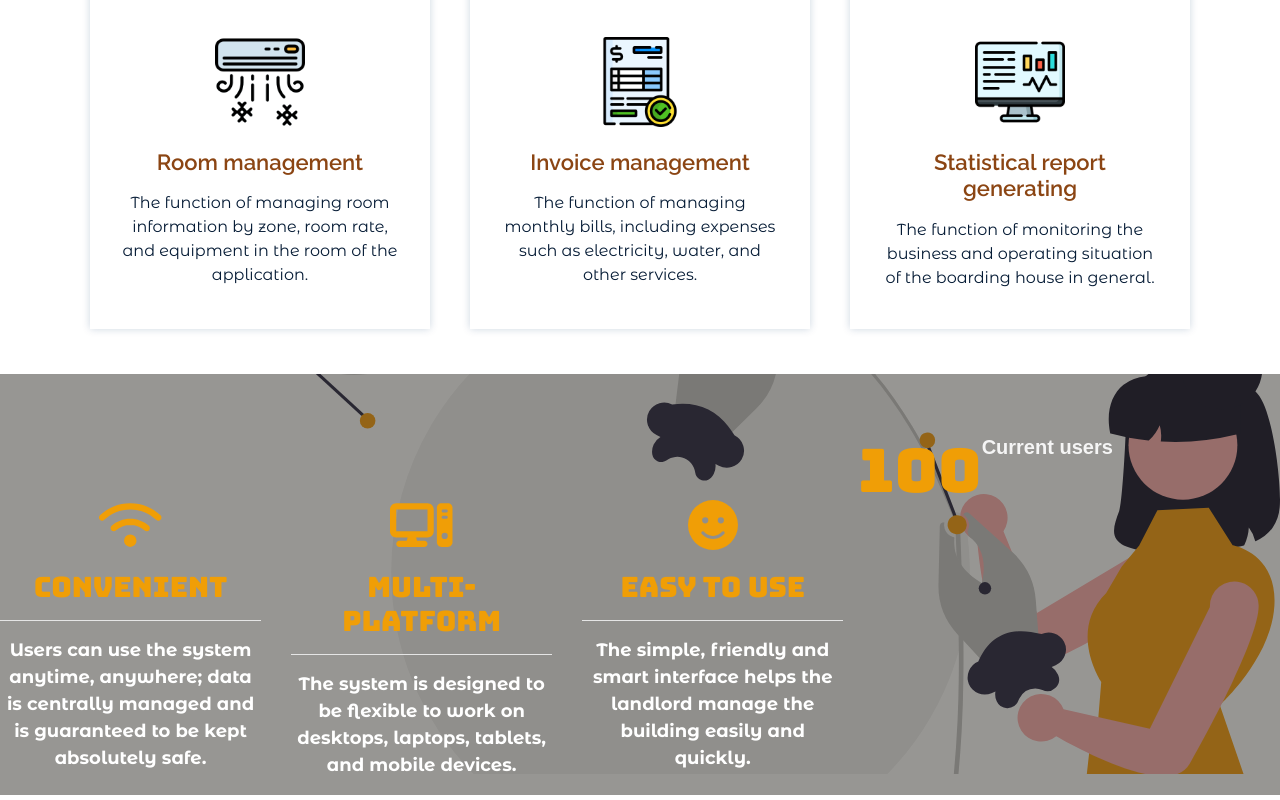
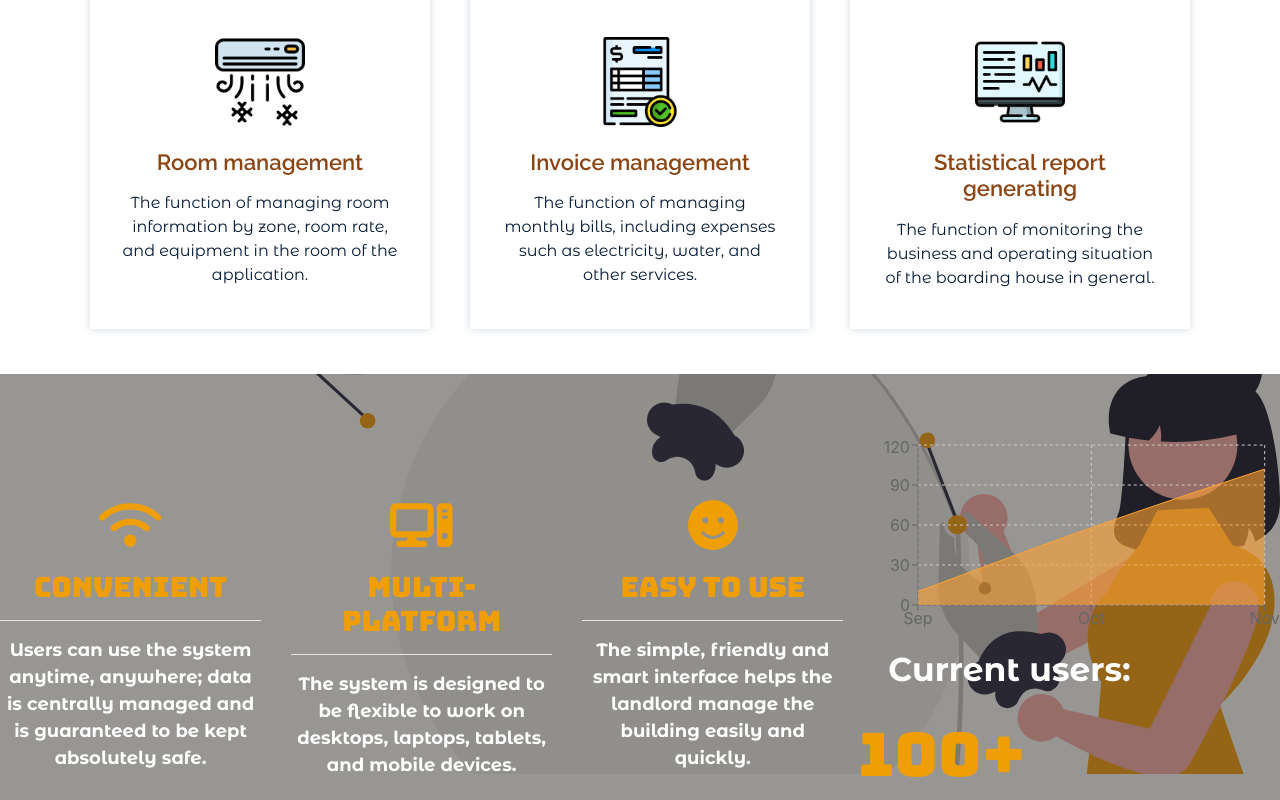
Before and after one commit to nhanvothanh719/boarding-house-management-system, a React (Create React App) app in the folder front-end/: page / in a window 1280 px wide. Shown: the part 1353-2153 px from the top of the page. Built offline with nearby package versions, Linux system fonts and the light colour scheme; no server answers; a web font is replaced by a local one.

Commit message:
Add chart to the bottom banner

```diff
--- a/front-end/package.json
+++ b/front-end/package.json
@@ -19,6 +19,7 @@
     "react-router-dom": "^5.2.0",
     "react-scripts": "5.0.1",
     "react-visibility-sensor": "^5.1.1",
+    "recharts": "^2.1.10",
     "sweetalert": "^2.1.2",
     "web-vitals": "^2.1.4"
   },
--- a/front-end/src/assets/css/custom.css
+++ b/front-end/src/assets/css/custom.css
@@ -186,6 +186,16 @@ font-family: 'Montserrat', sans-serif;
     margin-top: 15%;
 }
 
+.smallTitle{
+    color: #ffffff;
+    font-family: 'Montserrat Alternates', sans-serif;
+    font-size: 33px;
+    font-weight: 700;
+    margin-top: 10px;
+    margin-right: 10px;
+    margin-left: 30px;
+}
+
 .bigIcon{
     color:rgb(240, 158, 6);
     font-size: 50px;
--- a/front-end/src/components/HomePage/WhyChooseUs.jsx
+++ b/front-end/src/components/HomePage/WhyChooseUs.jsx
@@ -1,11 +1,23 @@
 import React, { Component, Fragment } from "react";
-import { Container, Row, Col, Button } from "react-bootstrap";
+import { Container, Row, Col } from "react-bootstrap";
 import { FontAwesomeIcon } from "@fortawesome/react-fontawesome";
 import { faComputer, faSmile, faWifi } from "@fortawesome/free-solid-svg-icons";
 import CountUp from "react-countup";
 import VisibilitySensor from "react-visibility-sensor";
+import { AreaChart, Area, XAxis, YAxis, CartesianGrid, Tooltip, ResponsiveContainer } from "recharts";
 
 class WhyChooseUs extends Component {
+  constructor() {
+    super();
+    this.state = {
+      data: [
+        { month: "Sep", userAmount: 10 },
+        { month: "Oct", userAmount:  58},
+        { month: "Nov", userAmount:  102},
+
+      ],
+    };
+  }
   render() {
     return (
       <Fragment>
@@ -46,7 +58,24 @@ class WhyChooseUs extends Component {
               </Col>
               <Col lg={4} md={12} sm={12}>
                 <Row className="bottomBannerItem">
-                  <h1 className="countNumber">
+                  <div style={{ width: "100%", height: 200, }}>
+                    <ResponsiveContainer>
+                      <AreaChart data={this.state.data} margin={{ top: 10, right: 30, left: 0, bottom: 0, }}>
+                        <CartesianGrid strokeDasharray="3 3" />
+                        <XAxis dataKey="month" />
+                        <YAxis />
+                        <Tooltip />
+                        <Area
+                          type="monotone"
+                          dataKey="userAmount"
+                          stroke="#FFA233"
+                          fill="#FFA233"
+                        />
+                      </AreaChart>
+                    </ResponsiveContainer>
+                  </div>
+                  <p className="smallTitle">Current users: </p>
+                  <div className="countNumber">
                     <CountUp start={0} end={100}>
                       {({ countUpRef, start }) => (
                         <VisibilitySensor onChange={start} delayedCall>
@@ -54,9 +83,8 @@ class WhyChooseUs extends Component {
                         </VisibilitySensor>
                       )}
                     </CountUp>
-                  </h1>
-                  <h4 className="smallTitle">Current users</h4>
-                  <hr className="bg-white w-30" />
+                    +
+                  </div>
                 </Row>
               </Col>
             </Row>
```
Also changed, not shown: 1 other file (tests, documents, lock files or other folders).
